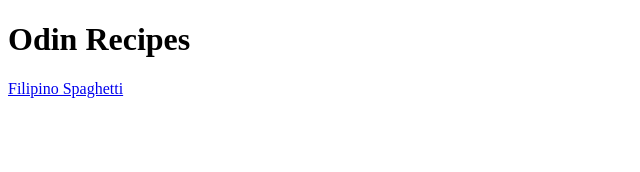
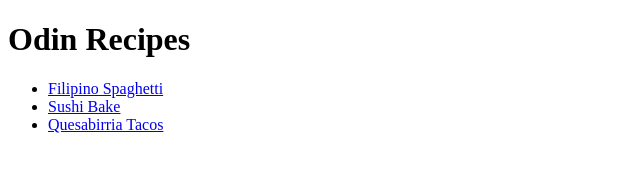
Before and after one commit to keithsol/odin-recipes, a plain HTML site: page index.html in a window 1280 px wide. Shown: the whole page, without its empty margins (0-640 px from the left). Drawn offline with Linux system fonts and the light colour scheme.

Commit message:
index.html

```diff
--- a/index.html
+++ b/index.html
@@ -7,6 +7,10 @@
 
     <body>
         <h1>Odin Recipes</h1>
-        <a href="recipes/spaghetti.html">Filipino Spaghetti</a>
+        <ul>
+            <li><a href="recipes/spaghetti.html">Filipino Spaghetti</a></li>
+            <li><a href="recipes/sushi-bake.html">Sushi Bake</a></li>
+            <li><a href="recipes/quesabirria-tacos.html">Quesabirria Tacos</a></li>
+        </ul>
     </body>
 </html>
```
